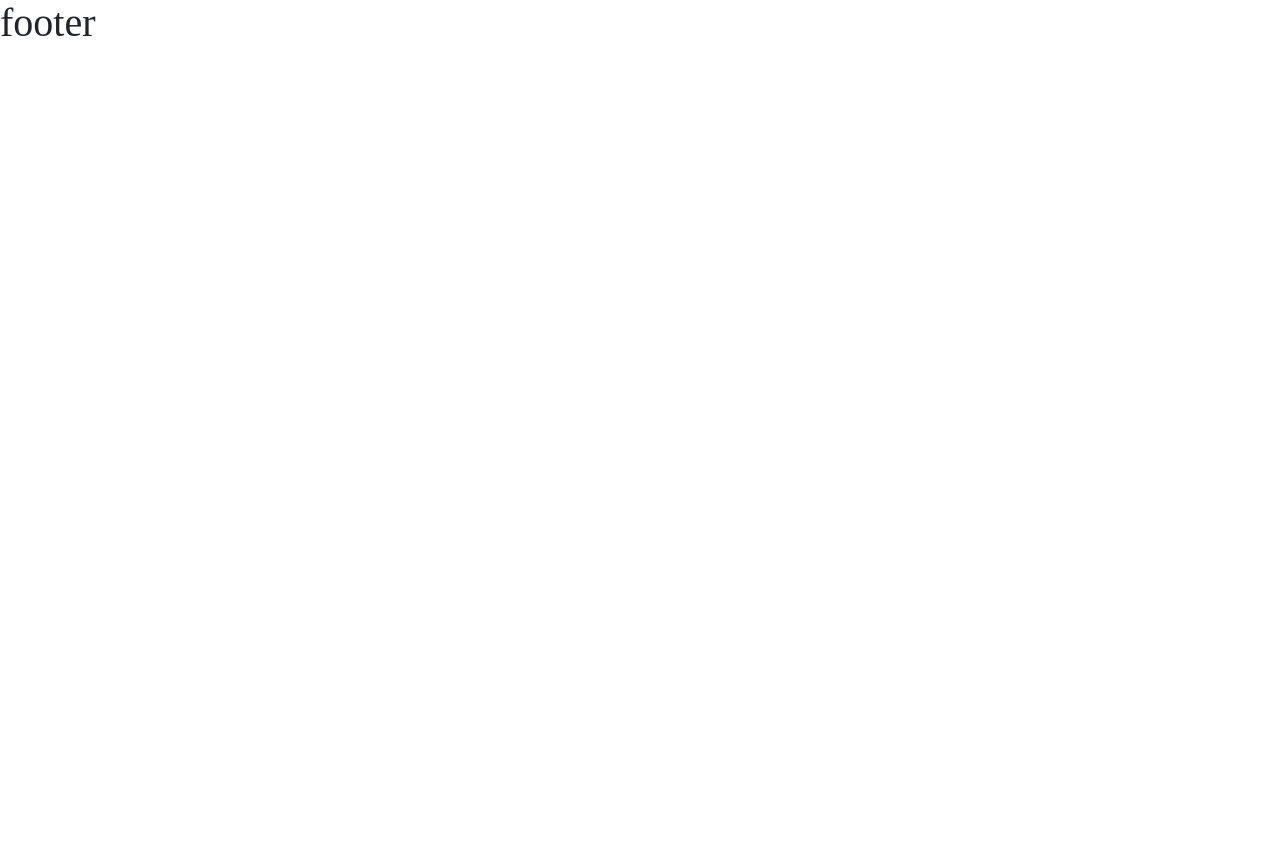
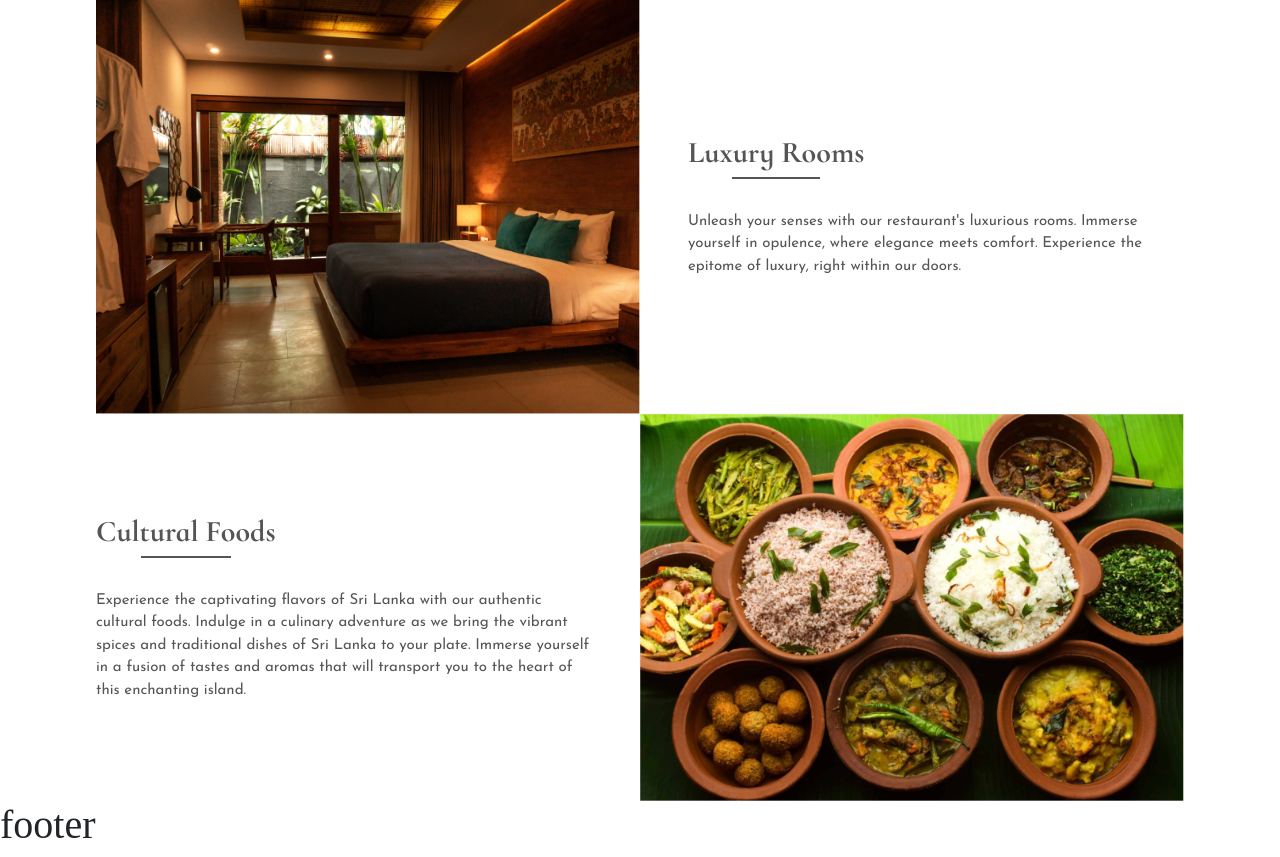
Before and after one commit to Thinushika/viking-restaurant, a Next.js app: page / in a window 1280 px wide. Shown: the part 2540-3397 px from the top of the page. Before the commit the page ends 2595 px from the top, so only its background shows below. Built offline with nearby package versions, Linux system fonts and the light colour scheme.

Commit message:
description section 2

```diff
--- /dev/null
+++ b/src/components/home_components/desc_2/index.tsx
@@ -0,0 +1,52 @@
+import Image from 'next/image'
+import styles from '../../../styles/Home.module.css'
+import React from 'react'
+
+const Description2 = () => {
+  return (
+    <>
+            <div className="d-flex flex-column px-2 px-lg-5">
+                <div className="d-flex flex-column flex-lg-row px-0 px-lg-5">
+                    <div className="col-12 col-lg-6 pb-lg-0">
+                        <Image
+                            src={"/assests/images/bg/luxury_rooms.png"}
+                            alt=""
+                            width={350}
+                            height={300}
+                            className={`${styles.imgStory}`}
+                        />
+                    </div>
+                    <div className={`col-12 col-lg-6 py-5 ps-0 ps-lg-5 d-flex flex-column justify-content-center ${styles.Descrioption}`}>
+                        <h3 className="d-flex flex-column">
+                        Luxury Rooms
+                        </h3>
+                        <p className="mb-0">
+                        Unleash your senses with our restaurant&apos;s luxurious rooms. Immerse yourself in opulence, where elegance meets comfort. Experience the epitome of luxury, right within our doors.
+                        </p>
+                    </div>
+                </div>
+                <div className="d-flex flex-column flex-lg-row-reverse px-0 px-lg-5">
+                    <div className="col-12 col-lg-6  pt-lg-0">
+                        <Image
+                            src={"/assests/images/bg/cultural_foods.png"}
+                            alt=""
+                            width={350}
+                            height={300}
+                            className={`${styles.imgStory}`}
+                        />
+                    </div>
+                    <div className={`col-12 col-lg-6 py-5 ps-0 pe-lg-5 d-flex flex-column justify-content-center ${styles.Descrioption}`}>
+                        <h3 className="d-flex flex-column">
+                        Cultural Foods
+                        </h3>
+                        <p className="mb-0">
+                        Experience the captivating flavors of Sri Lanka with our authentic cultural foods. Indulge in a culinary adventure as we bring the vibrant spices and traditional dishes of Sri Lanka to your plate. Immerse yourself in a fusion of tastes and aromas that will transport you to the heart of this enchanting island.
+                        </p>
+                    </div>
+                </div>
+            </div>
+        </>
+  )
+}
+
+export default Description2
--- a/src/pages/index.tsx
+++ b/src/pages/index.tsx
@@ -3,7 +3,8 @@ import Hero from "../components/home_components/Hero/Hero";
 import CheckAvailability from "@/components/home_components/check_availability/CheckAvailability";
 import ContactDetails from "@/components/home_components/contact_details";
 import TheStory from "@/components/home_components/the_story";
-import Descrioption from "@/components/home_components/desc";
+import Descrioption from "@/components/home_components/desc_1";
+import Description2 from "@/components/home_components/desc_2";
 
 
 export default function Home() {
@@ -22,6 +23,7 @@ export default function Home() {
         <ContactDetails />
         <TheStory />
         <Descrioption />
+        <Description2 />
         </div>
       </main>
     </>
```
Also changed, not shown: public/assests/images/bg/cultural_foods.png (renamed from public/assests/images/bg/Rectangle 58 (1).png), public/assests/images/bg/luxury_rooms.png (renamed from public/assests/images/bg/Rectangle 59 (1).png), src/components/home_components/desc_1/index.tsx (renamed from src/components/home_components/desc/index.tsx).
